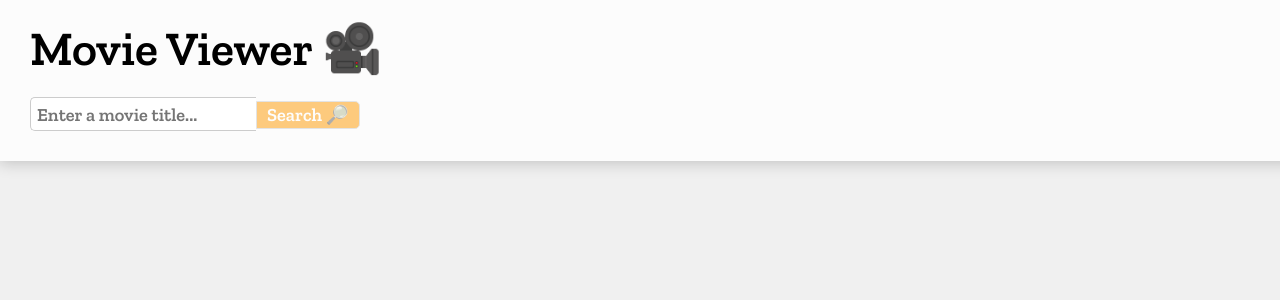
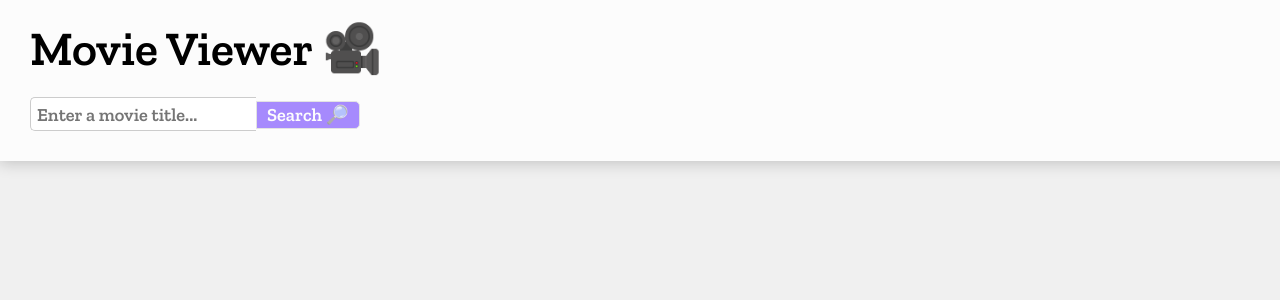
Before and after one commit to rolandjlevy/react-movie-app, a React (Create React App) app: page / in a window 1280 px wide. Shown: the top 300 px of the page. Built offline with nearby package versions, Linux system fonts and the light colour scheme; no server answers.

Commit message:
Updated search button colour

```diff
--- a/src/index.css
+++ b/src/index.css
@@ -74,7 +74,6 @@ nav > h3 > input[type='text'] {
 nav > h3 > button.btn {
   color: #fff;
   padding: 2px 10px;
-  background-color: #ff9900;
   transition: all 0.2s ease;
   cursor: pointer;
 }
@@ -154,6 +153,8 @@ nav > h3 > button.btn:disabled {
   font-weight: 800;
   text-transform: uppercase;
 }
-.container > li > a:hover {
-  background-color: hsl(255, 100%, 60%);
+
+nav > h3 > button.btn,
+  .container > li > a:hover {
+  background-color: hsl(255, 100%, 55%);
 }
```
